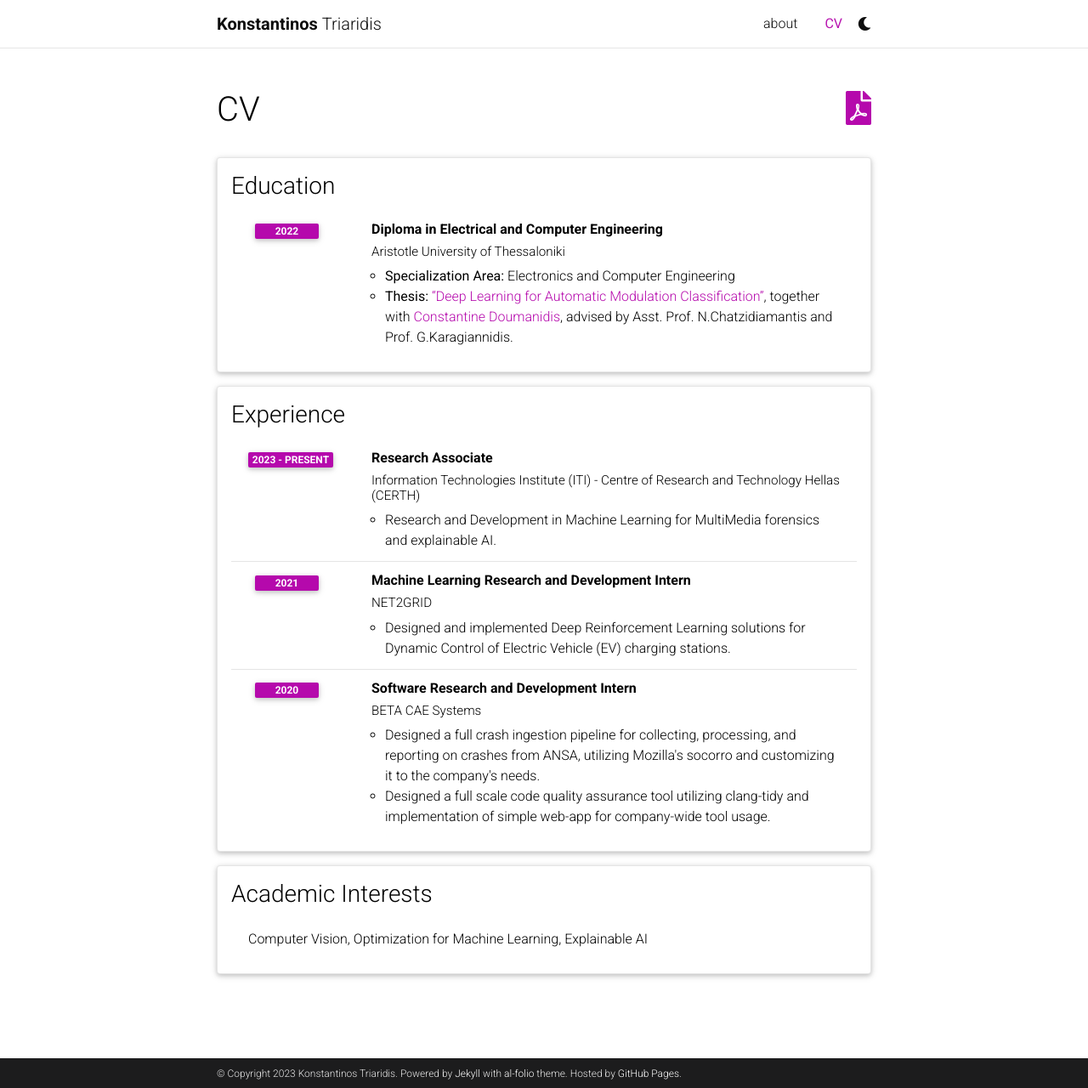
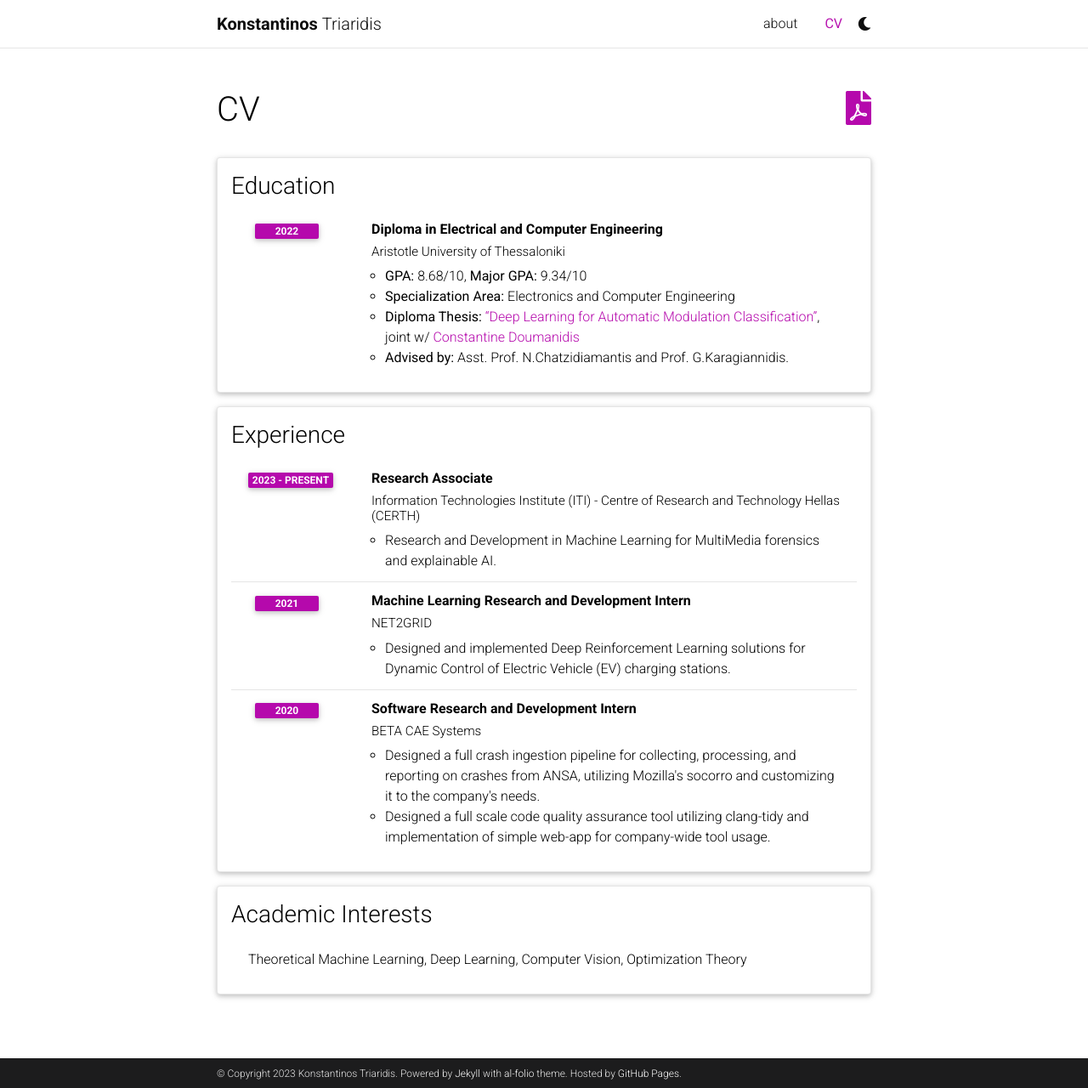
Before and after one commit to kostino/kostino.github.io, a Jekyll site: the page built from _pages/cv.md, in a window 1280 px wide and 1280 px high. Shown: the whole window at 85% size. Built offline with Jekyll 4.4.1, drawn with Linux system fonts in a browser that asks for light colours; comment, search, counter and statistics services are not loaded; a style sheet for code colours, icons or effects is not loaded.

Commit message:
Update cv.yml

```diff
--- a/_data/cv.yml
+++ b/_data/cv.yml
@@ -5,8 +5,10 @@
       institution: Aristotle University of Thessaloniki
       year: 2022
       description:
+        - <b>GPA:</b> 8.68/10, <b>Major GPA:</b> 9.34/10
         - <b>Specialization Area:</b> Electronics and Computer Engineering
-        - <b>Thesis:</b> <a href="http://ikee.lib.auth.gr/record/334985/files/Thesis_Konstantinos_Doumanidis_Konstantinos_Triaridis.pdf">“Deep Learning for Automatic Modulation Classification”</a>, together with <a href="https://doumanidis.hosting.nyu.edu/">Constantine Doumanidis</a>, advised by Asst. Prof. N.Chatzidiamantis and Prof. G.Karagiannidis.
+        - <b>Diploma Thesis:</b> <a href="http://ikee.lib.auth.gr/record/334985/files/Thesis_Konstantinos_Doumanidis_Konstantinos_Triaridis.pdf">“Deep Learning for Automatic Modulation Classification”</a>, joint w/ <a href="https://doumanidis.hosting.nyu.edu/">Constantine Doumanidis</a>
+        - <b>Advised by:</b> Asst. Prof. N.Chatzidiamantis and Prof. G.Karagiannidis.
 
 - title: Experience
   type: time_table
@@ -33,4 +35,4 @@
 - title: Academic Interests
   type: list
   contents:
-    - Computer Vision, Optimization for Machine Learning, Explainable AI
+    - Theoretical Machine Learning, Deep Learning, Computer Vision, Optimization Theory
```
